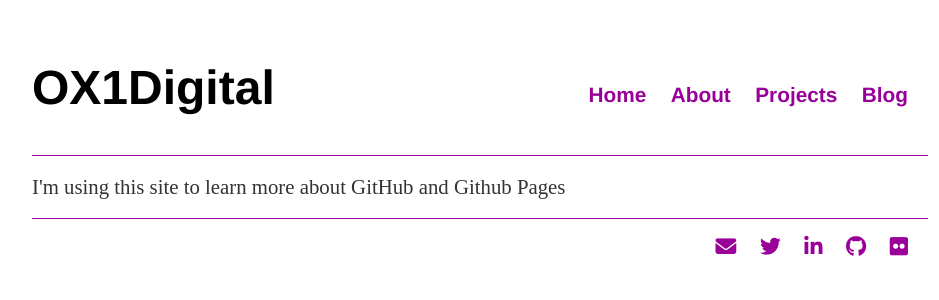
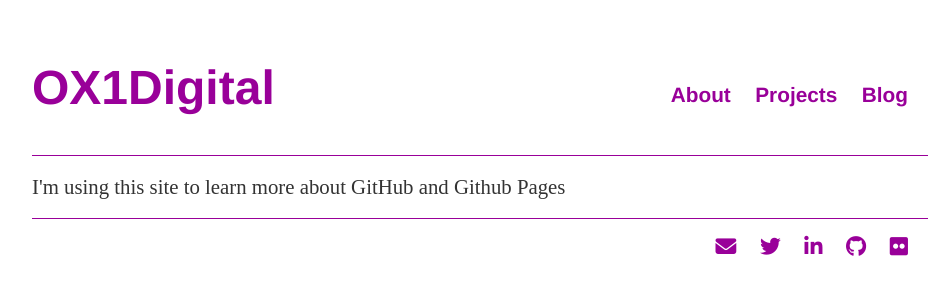
Before and after one commit to electronicdreamplant/electronicdreamplant.github.io, a Jekyll site: the page built from index.html, in a window 1280 px wide. Shown: the top 300 px of the page, without its empty margins (160-1099 px from the left). Built offline with Jekyll 4.4.1, drawn with Linux system fonts in a browser that asks for light colours; nearby versions of some CDN libraries.

Commit message:
Update default.html
Making site title a link and removing Home li

```diff
--- a/_layouts/default.html
+++ b/_layouts/default.html
@@ -10,12 +10,11 @@
 		<body>
 			<nav>
 	    		<ul>
-	        		<li><a href="/">Home</a></li>
 		        	<li><a href="/about">About</a></li>
 		        	<li><a href="/projects">Projects</a></li>
 	        		<li><a href="/blog">Blog</a></li>
 	    		</ul>
-	    			<h1>OX1Digital</h1>
+	    			<h1><a href="/">OX1Digital</a></h1>
 			</nav>
 			<div class="container">
 
```
